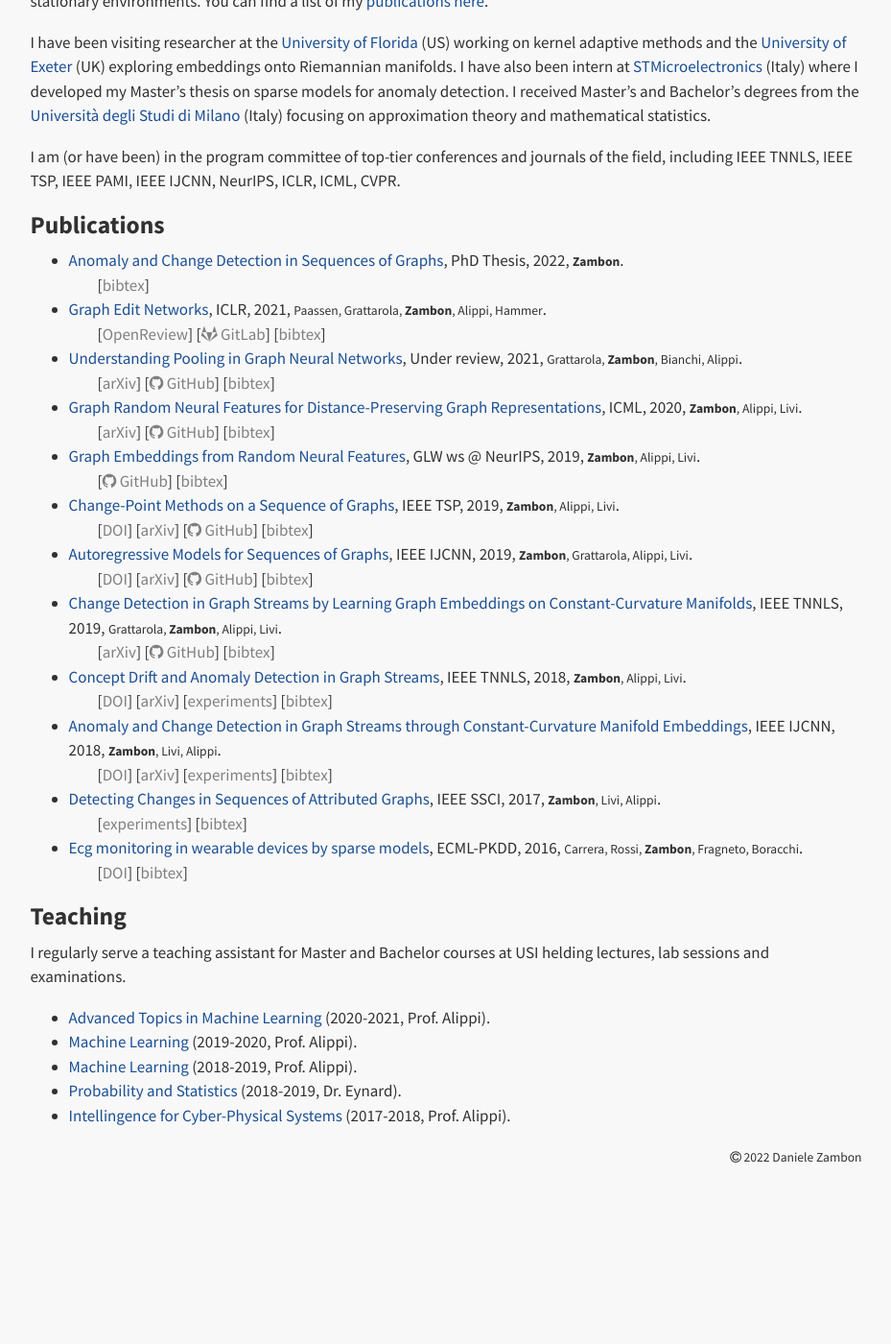
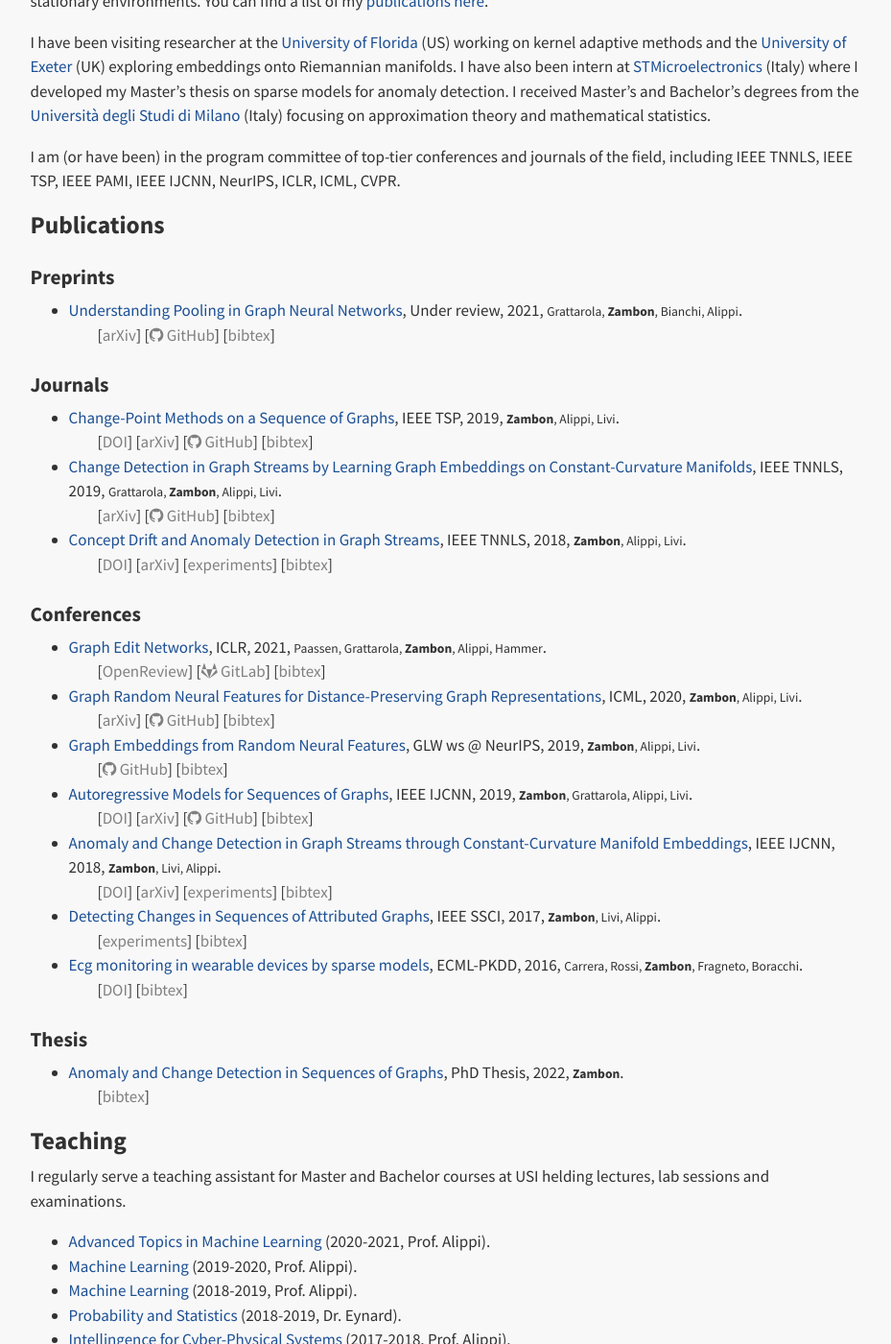
Before and after one commit to dzambon/dzambon.github.io, a Jekyll site: the page built from index.md, in a window 1280 px wide and 1400 px high, scrolled down 533 px. Shown: the whole window at 96% size, without its empty margins (175-1104 px from the left). Built offline with Jekyll 4.4.1, drawn with Linux system fonts in a browser that asks for light colours; a style sheet for code colours, icons or effects is not loaded; before the commit the page ends 1785 px from its top, so only the background shows below that.

Commit message:
split publications in journal conf preprint thesis

```diff
--- /dev/null
+++ b/_includes/paper_list.html
@@ -0,0 +1,23 @@
+{% for type in include.type %}
+
+<ul>
+  {% for paper in site.data.papers -%}
+    {% if paper.type == type -%}
+      <li>
+        <a id="{{ paper.id }}" href="">{{ paper.title }}</a>, {% if paper.short_venue %}{{ paper.short_venue }},{% endif %} {{ paper.year }}, <small>{{ paper.short_author | replace: "Zambon", "<b>Zambon</b>" }}</small>.<br/>
+        <span style="top-margin:-5px; margin-left:30px; padding-bottom:125px">
+          {%- if paper.doi %}[<a class="square-button" href="https://doi.org/{{ paper.doi }}">DOI</a>]&nbsp;{% endif %}
+          {%- if paper.url %}[<a class="square-button" href="{{ paper.url }}">{{ paper.url }}</a>]&nbsp;{% endif %}
+          {%- if paper.arxiv_id %}[<a class="square-button" href="https://arxiv.org/abs/{{ paper.arxiv_id }}">arXiv</a>]&nbsp;{% endif %}
+          {%- if paper.openreview_id %}[<a class="square-button" href="https://openreview.net/forum?id={{ paper.openreview_id }}">OpenReview</a>]&nbsp;{% endif %}
+          {%- if paper.github %}[<a class="square-button" href="{{ paper.github }}"><i class="fa fa-github"></i> GitHub</a>]&nbsp;{% endif %}
+          {%- if paper.gitlab %}[<a class="square-button" href="{{ paper.gitlab }}"><i class="fa fa-gitlab"></i> GitLab</a>]&nbsp;{% endif %}
+          {%- if paper.experiments %}[<a class="square-button" href="{{ site.baseurl }}/{{ paper.experiments }}">experiments</a>]&nbsp;{% endif %}
+          {%- if paper.bibtex %}[<a class="square-button" href="{{ site.baseurl }}/publications/{{ paper.id }}/#{{ paper.bibtex }}">bibtex</a>]{% endif %}
+        </span>
+      </li>
+    {% endif %}
+  {% endfor %}
+</ul>
+
+{% endfor %}
--- a/index.md
+++ b/index.md
@@ -42,19 +42,21 @@ I am (or have been) in the program committee of top-tier conferences and journal
 
 ## Publications
 
-{% for paper in site.data.papers -%}
-- <a id="{{ paper.id }}" href="">{{ paper.title }}</a>, {% if paper.short_venue %}{{ paper.short_venue }},{% endif %} {{ paper.year }}, <small>{{ paper.short_author | replace: "Zambon", "<b>Zambon</b>" }}</small>.
-<span style="top-margin:-5px; margin-left:30px; padding-bottom:125px">
-{%- if paper.doi %}[<a class="square-button" href="https://doi.org/{{ paper.doi }}">DOI</a>]&nbsp;{% endif %}
-{%- if paper.url %}[<a class="square-button" href="{{ paper.url }}">{{ paper.url }}</a>]&nbsp;{% endif %}
-{%- if paper.arxiv_id %}[<a class="square-button" href="https://arxiv.org/abs/{{ paper.arxiv_id }}">arXiv</a>]&nbsp;{% endif %}
-{%- if paper.openreview_id %}[<a class="square-button" href="https://openreview.net/forum?id={{ paper.openreview_id }}">OpenReview</a>]&nbsp;{% endif %}
-{%- if paper.github %}[<a class="square-button" href="{{ paper.github }}"><i class="fa fa-github"></i> GitHub</a>]&nbsp;{% endif %}
-{%- if paper.gitlab %}[<a class="square-button" href="{{ paper.gitlab }}"><i class="fa fa-gitlab"></i> GitLab</a>]&nbsp;{% endif %}
-{%- if paper.experiments %}[<a class="square-button" href="{{ site.baseurl }}/{{ paper.experiments }}">experiments</a>]&nbsp;{% endif %}
-{%- if paper.bibtex %}[<a class="square-button" href="{{ site.baseurl }}/publications/{{ paper.id }}/#{{ paper.bibtex }}">bibtex</a>]{% endif %}
-</span>
-{% endfor %}
+### Preprints
+
+{% include paper_list.html type="preprint" %}
+
+### Journals
+
+{% include paper_list.html type="journal" %}
+
+### Conferences
+
+{% include paper_list.html type="conference" %}
+
+### Thesis
+
+{% include paper_list.html type="thesis" %}
 
 
 
```
